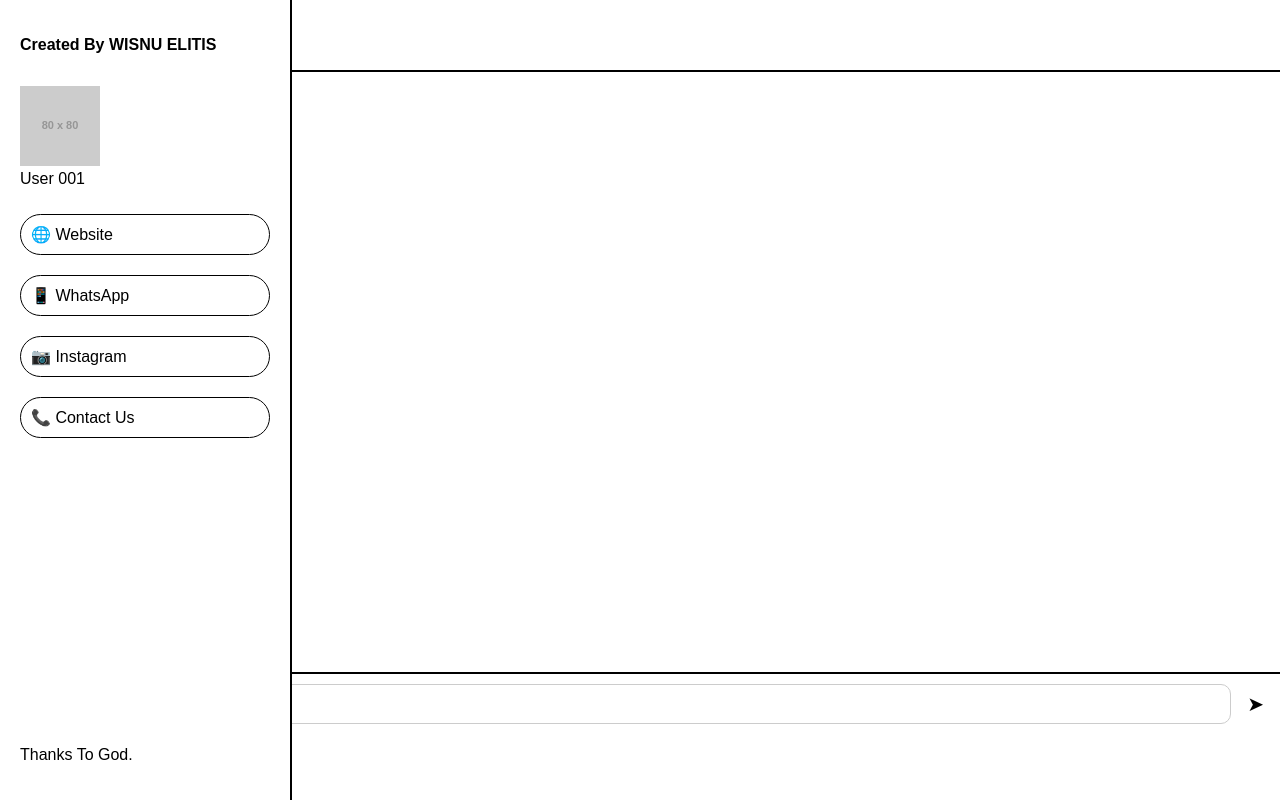
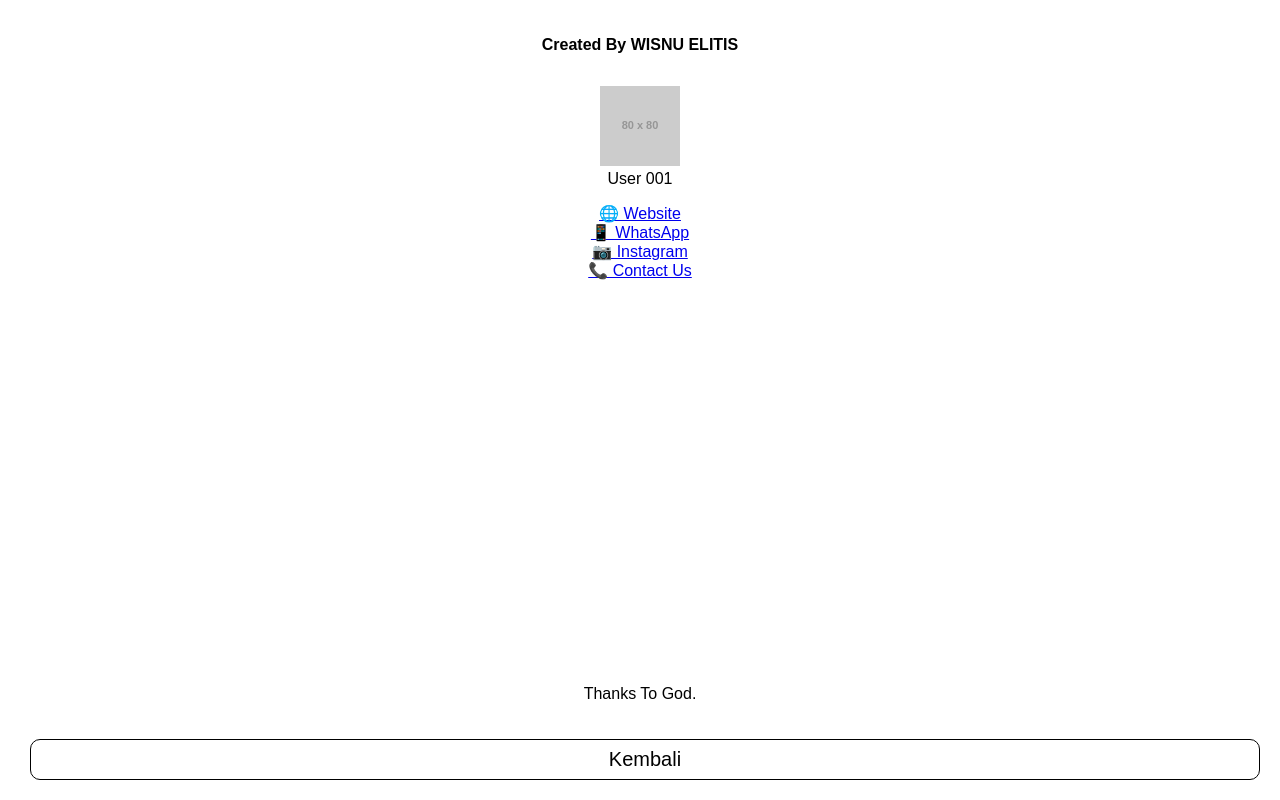
Before and after one commit to decaai/aiweb, a plain HTML site: page index.html in a window 1280 px wide. Both pictures are taken after a click on the picture 25 px from the left and 34 px from the top of the page. Drawn offline with Linux system fonts and the light colour scheme; grey boxes are pictures that could not be loaded; placeholder pictures from the web are drawn by us.

Commit message:
Update index.html

```diff
--- a/index.html
+++ b/index.html
@@ -5,6 +5,7 @@
   <meta name="viewport" content="width=device-width, initial-scale=1.0"/>
   <title>Gusa Ai V2.5.4</title>
   <style>
+    * { box-sizing: border-box; }
     body {
       margin: 0;
       font-family: sans-serif;
@@ -29,6 +30,8 @@
       padding: 20px;
       height: 70vh;
       overflow-y: auto;
+      display: flex;
+      flex-direction: column;
     }
     .user, .ai {
       margin: 10px 0;
@@ -43,6 +46,7 @@
     }
     .ai {
       background: #eaeaea;
+      align-self: flex-start;
     }
     .input-container {
       display: flex;
@@ -68,48 +72,69 @@
       left: 0;
       top: 0;
       bottom: 0;
-      width: 250px;
+      width: 100%;
       background: #fff;
-      border-right: 2px solid black;
+      z-index: 10;
       padding: 20px;
       display: none;
       flex-direction: column;
-      z-index: 10;
+      text-align: center;
     }
     .sidebar.active {
       display: flex;
     }
-    .sidebar button {
-      margin: 10px 0;
+    .sidebar button.link-btn {
+      margin: 10px auto;
       padding: 10px;
       font-size: 16px;
       border: 1px solid black;
       border-radius: 30px;
       display: flex;
       align-items: center;
+      justify-content: center;
+      gap: 10px;
+      width: 200px;
+      cursor: pointer;
+      text-decoration: none;
+      color: black;
+      background: white;
+    }
+    .sidebar .back-btn {
+      margin-top: 20px;
+      padding: 8px 20px;
+      border: 1px solid black;
+      border-radius: 10px;
+      cursor: pointer;
     }
   </style>
 </head>
 <body>
+  <!-- Sidebar/Menu -->
   <div class="sidebar" id="menuSidebar">
     <p><strong>Created By WISNU ELITIS</strong></p>
     <p><img src="https://via.placeholder.com/80" alt="User Icon"><br>User 001</p>
-    <button>🌐 Website</button>
-    <button>📱 WhatsApp</button>
-    <button>📷 Instagram</button>
-    <button>📞 Contact Us</button>
+
+    <a href="https://your-website.com" class="link-btn" target="_blank">🌐 Website</a>
+    <a href="https://wa.me/1234567890" class="link-btn" target="_blank">📱 WhatsApp</a>
+    <a href="https://instagram.com/yourusername" class="link-btn" target="_blank">📷 Instagram</a>
+    <a href="tel:+621234567890" class="link-btn" target="_blank">📞 Contact Us</a>
+
     <p style="margin-top:auto;">Thanks To God.</p>
+    <button class="back-btn" onclick="toggleSidebar()">Kembali</button>
   </div>
 
+  <!-- Header -->
   <header>
     <img src="https://cdn-icons-png.flaticon.com/512/512/512222.png" onclick="toggleSidebar()" />
     <h1>Gusa Ai V2.5.4</h1>
   </header>
 
+  <!-- Chatbox -->
   <div class="chat" id="chatBox">
-    <!-- chat muncul di sini -->
+    <!-- chat akan muncul di sini -->
   </div>
 
+  <!-- Input -->
   <div class="input-container">
     <input type="text" id="userInput" placeholder="masukkan teks..." />
     <button onclick="sendMessage()">➤</button>
@@ -137,9 +162,10 @@
       appendChat('user', text);
       input.value = '';
 
-      const apiKey = 'GEMINI_API_KEY_KAMU';
+      const apiKey = 'AIzaSyCQE-rjYHJNHfK37ybw01hEsMQx3ZeFWLc';
       const url = 'https://generativelanguage.googleapis.com/v1beta/models/gemini-pro:generateContent?key=' + apiKey;
 
+      try {
         const res = await fetch(url, {
           method: 'POST',
           headers: {'Content-Type': 'application/json'},
@@ -151,6 +177,9 @@
         const data = await res.json();
         const reply = data?.candidates?.[0]?.content?.parts?.[0]?.text || '(Tidak ada respon)';
         appendChat('ai', reply);
+      } catch (err) {
+        appendChat('ai', 'Terjadi kesalahan.');
+      }
     }
   </script>
 </body>
```
Lines whose indentation alone changed are shown as unchanged.
